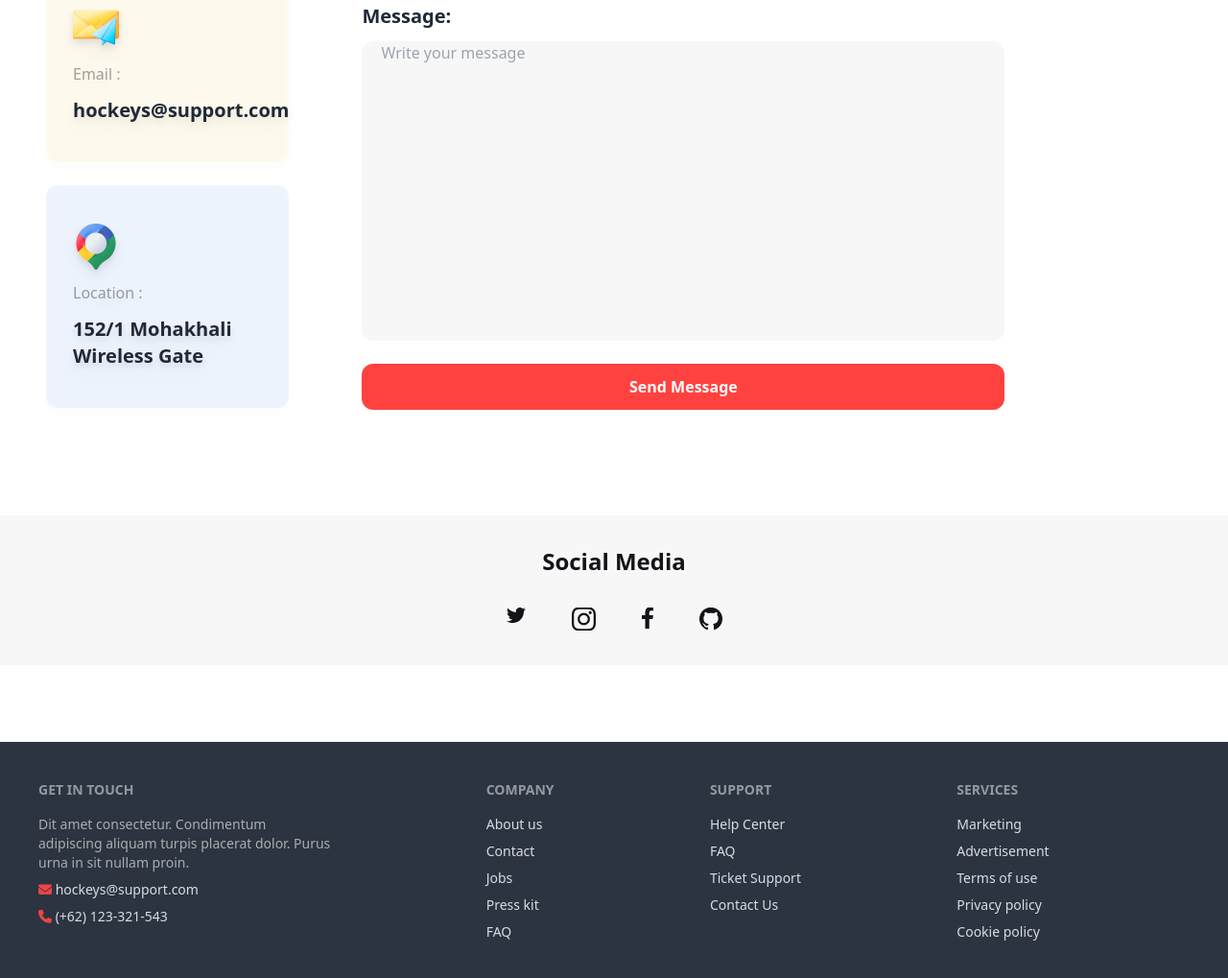
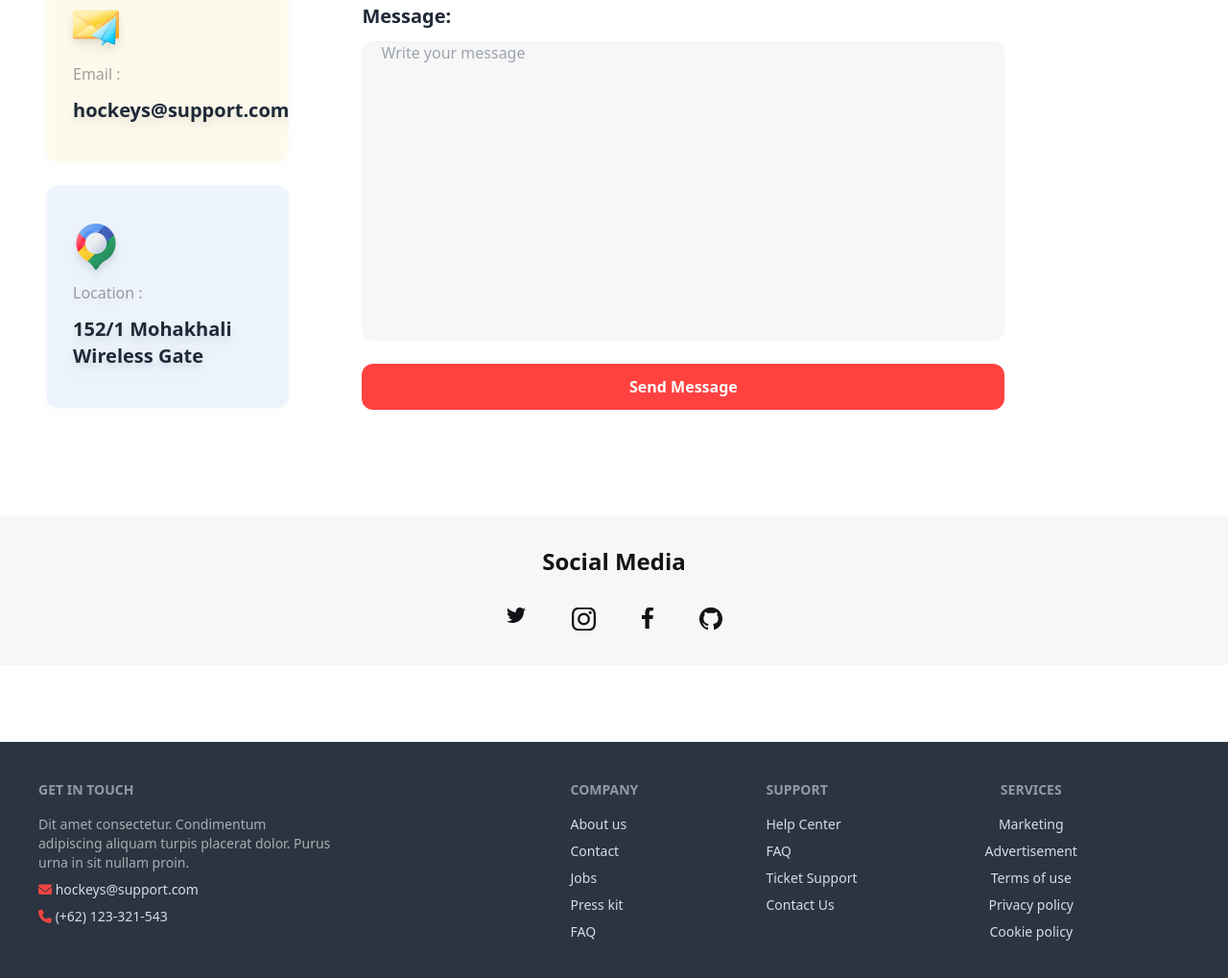
Before and after one commit to mustafa-siam/third-assignment, a plain HTML site: page index.html in a window 1280 px wide. Shown: the part 4596-5615 px from the top of the page at 96% size. Drawn offline with nearby package versions, Linux system fonts and the light colour scheme.

Commit message:
done all bar

```diff
--- a/index.html
+++ b/index.html
@@ -371,8 +371,8 @@
 </div>
 </section>
     </main>
-    <footer class="footer p-10 bg-neutral text-neutral-content mt-20">
-      <nav>
+    <footer class="footer p-10 bg-neutral text-neutral-content mt-20 max-sm:grid-cols-2">
+      <nav class="col-span-2 ">
         <h6 class="footer-title">Get In Touch</h6>
         <p class="text-[#FFFFFF99]">Dit amet consectetur. Condimentum <br> adipiscing aliquam turpis placerat dolor. Purus <br> urna in sit nullam proin. </p>
         <p><i class="fa-solid fa-envelope text-red-500"></i> hockeys@support.com</p>
@@ -393,7 +393,7 @@
         <a class="link link-hover">Ticket Support</a>
         <a class="link link-hover">Contact Us</a>
       </nav>
-      <nav>
+      <nav class="justify-items-center">
         <h6 class="footer-title">Services</h6>
         <a class="link link-hover">Marketing</a>
         <a class="link link-hover">Advertisement</a>
```
